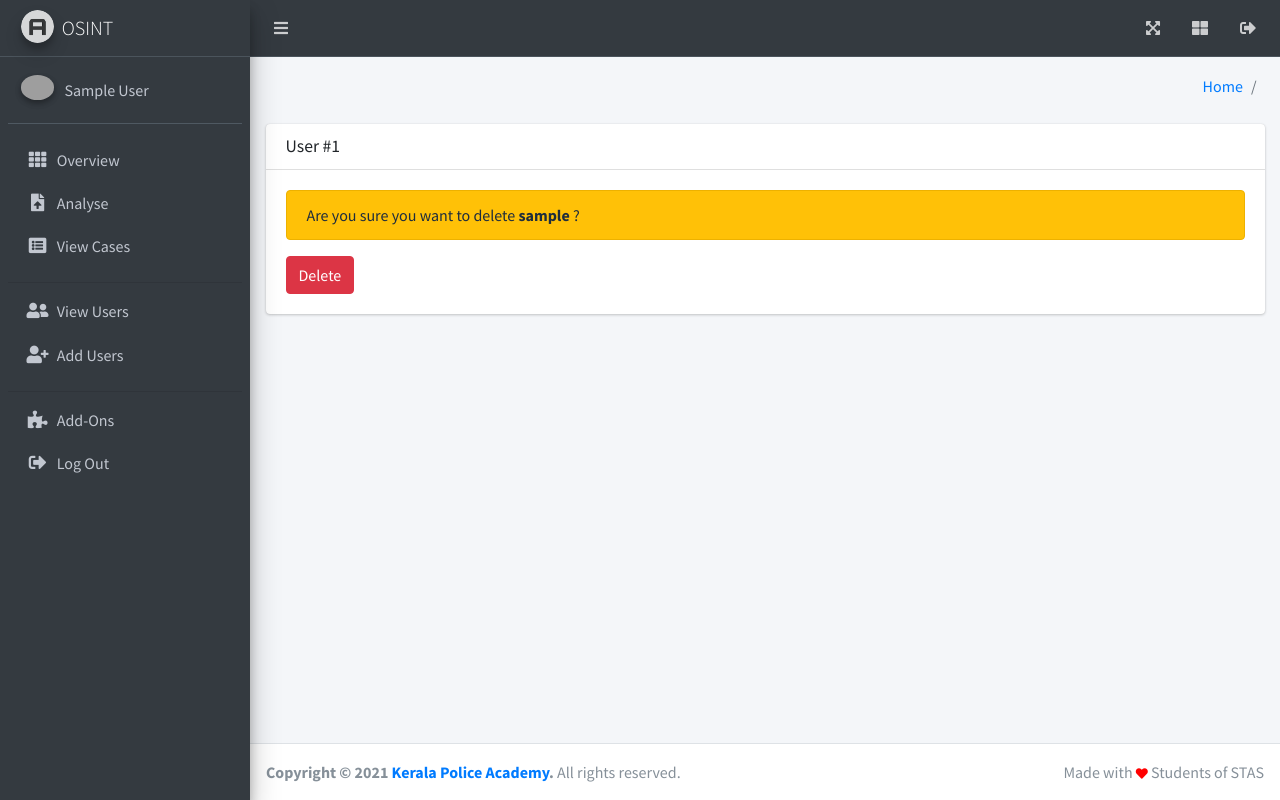
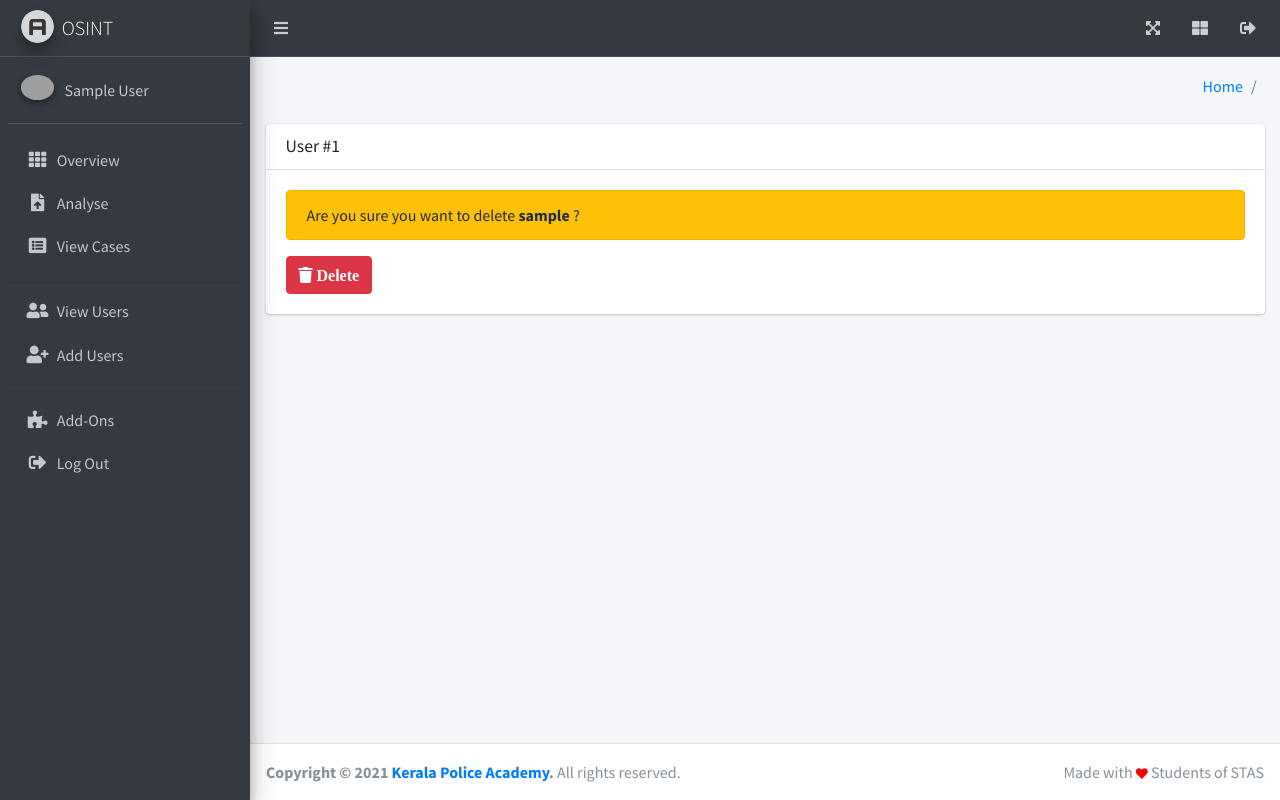
Before and after one commit to adarshvs/osint-kepa, a Django app: page /1/delete/ in a window 1280 px wide. Run offline with Django 3.2, Linux system fonts and the light colour scheme; the visitor is signed in with stand-in values (Sample User, id 1); data comes from the database, SQL or seed files in the repository; some libraries are stand-ins or nearby versions; grey boxes are pictures that could not be loaded.

Commit message:
added delete icon on delete button

```diff
--- a/osint/template/profile/delete.html
+++ b/osint/template/profile/delete.html
@@ -21,7 +21,8 @@
             <div class="alert alert-warning" role="alert">
                 Are you sure you want to delete <strong>{{ object }}</strong> ?
             </div>
-            <button type="submit" class="btn btn-danger">Delete</button>
+
+            <button type="submit" class="btn btn-danger"> <i class="fas fa-trash" title="View"> Delete </i></button>
         </form>
     </div>
 </div>
```
